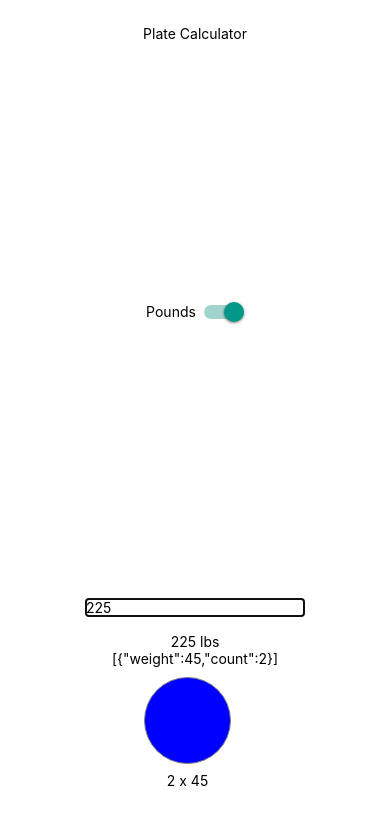
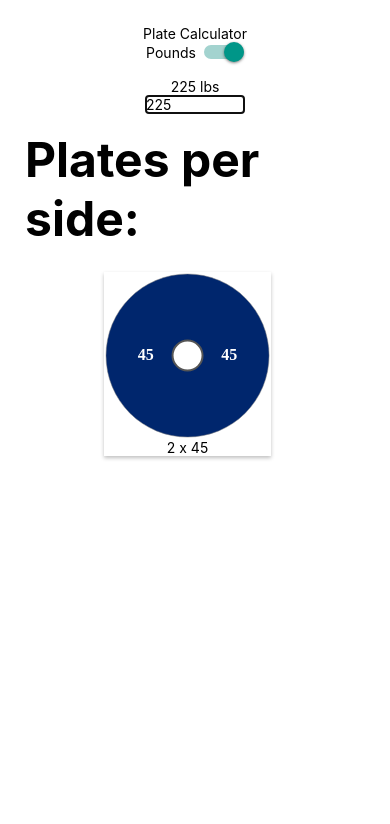
Before and after one commit to BrennanGlynn/PlateCalculator, a React Native app: screen / in a window 390 px wide. Shown: the top 824 px of the page. Built offline with nearby package versions, Linux system fonts and the light colour scheme.

Commit message:
Minor updates

```diff
--- a/App.js
+++ b/App.js
@@ -1,7 +1,16 @@
 import { StatusBar } from "expo-status-bar";
 import { useEffect, useState } from "react";
-import { StyleSheet, Switch, Text, TextInput, View } from "react-native";
+import {
+  ScrollView,
+  SafeAreaView,
+  StyleSheet,
+  Switch,
+  Text,
+  TextInput,
+  View,
+} from "react-native";
 import PlateVisualization from "./components/PlateVisualization";
+import Constants from "expo-constants";
 
 const plateWeights = [45, 35, 25, 10, 5, 2.5, 1, 0.75, 0.5, 0.25];
 export default function App() {
@@ -11,13 +20,10 @@ export default function App() {
 
   const calculateWeightPlatesPerSide = (totalWeight) => {
     // Define the weight of the barbell
-    const barbellWeight = 45; // 45 pounds for a standard Olympic barbell
+    const barbellWeight = 45;
 
     // Subtract the weight of the barbell from the total weight
     totalWeight -= barbellWeight;
-
-    // Define an array of standard weight plate sizes
-    const plateWeights = [45, 35, 25, 10, 5, 2.5, 1, 0.75, 0.5, 0.25];
 
     // Initialize an empty object to store the plate count for each size per side
     const plateCountPerSide = {};
@@ -58,7 +64,6 @@ export default function App() {
       <Text>Plate Calculator</Text>
       <View
         style={{
-          flex: 1,
           flexDirection: "row",
           alignItems: "center",
           justifyContent: "space-between",
@@ -68,19 +73,22 @@ export default function App() {
         <Text style={{ marginRight: 8 }}>{isPounds ? "Pounds" : "Kilos"}</Text>
         <Switch value={isPounds} onValueChange={setIsPounds} />
       </View>
+      <Text>
+        {weight} {isPounds ? "lbs" : "kgs"}
+      </Text>
       <TextInput
         keyboardType="numeric"
         value={weight}
         onChangeText={setWeight}
-        style={{ marginBottom: 16, borderWidth: 1 }}
+        style={{ marginBottom: 16, borderWidth: 1, width: 100 }}
         autoFocus
       />
-      <Text>
-        {weight} {isPounds ? "lbs" : "kgs"}
-      </Text>
 
-      <Text>{JSON.stringify(calculatedPlates)}</Text>
-      <PlateVisualization plates={calculatedPlates} />
+      <Text style={styles.platesPerSideLabel}>Plates per side:</Text>
+
+      <ScrollView>
+        <PlateVisualization plates={calculatedPlates} />
+      </ScrollView>
 
       <StatusBar style="auto" />
     </View>
@@ -92,7 +100,16 @@ const styles = StyleSheet.create({
     flex: 1,
     backgroundColor: "#fff",
     alignItems: "center",
-    justifyContent: "center",
+    justifyContent: "flex-start",
     padding: "25px",
+    marginTop: Constants.statusBarHeight,
+  },
+  platesPerSideLabel: {
+    fontSize: 48,
+    fontWeight: "700",
+  },
+  scrollView: {
+    backgroundColor: "pink",
+    marginHorizontal: 20,
   },
 });
--- a/app.json
+++ b/app.json
@@ -11,9 +11,7 @@
       "resizeMode": "contain",
       "backgroundColor": "#ffffff"
     },
-    "assetBundlePatterns": [
-      "**/*"
-    ],
+    "assetBundlePatterns": ["**/*"],
     "ios": {
       "supportsTablet": true
     },
@@ -21,7 +19,8 @@
       "adaptiveIcon": {
         "foregroundImage": "./assets/adaptive-icon.png",
         "backgroundColor": "#ffffff"
-      }
+      },
+      "softwareKeyboardLayoutMode": "pan"
     },
     "web": {
       "favicon": "./assets/favicon.png"
--- a/components/PlateVisualization.js
+++ b/components/PlateVisualization.js
@@ -1,21 +1,56 @@
-// PlateVisualization.js
-
 import React from "react";
 import { StyleSheet, View, Text } from "react-native";
+import { Svg, Circle, Text as SVGText } from "react-native-svg";
+import removeLeadingZero from "../utility/removeLeadingZero";
 
 const PlateVisualization = ({ plates }) => {
   return (
     <View style={styles.container}>
       {plates.map((plate, index) => (
         <View key={index} style={styles.plateGroup}>
-          <View
-            style={{
-              ...styles.plate,
-              backgroundColor: getPlateColor(plate.weight),
-              width: getPlateSize(plate.weight),
-              height: getPlateSize(plate.weight),
-            }}
-          ></View>
+          <Svg
+            width={getPlateSize(plate.weight)}
+            height={getPlateSize(plate.weight)}
+          >
+            <Circle
+              cx={getPlateSize(plate.weight) / 2}
+              cy={getPlateSize(plate.weight) / 2}
+              r={getPlateSize(plate.weight) / 2 - 2}
+              fill={getPlateColor(plate.weight)}
+              stroke="gray"
+              strokeWidth="0.5"
+            />
+            <Circle
+              cx={getPlateSize(plate.weight) / 2}
+              cy={getPlateSize(plate.weight) / 2}
+              r={15}
+              fill="white"
+              stroke="#555"
+              strokeWidth="2"
+            />
+            <SVGText
+              x="25%"
+              y="50%"
+              fill={getPlateTextColor(plate.weight)}
+              fontSize="16"
+              fontWeight="bold"
+              textAnchor="middle"
+              dy=".3em"
+            >
+              {removeLeadingZero(plate.weight)}
+            </SVGText>
+            <SVGText
+              x="75%"
+              y="50%"
+              fill={getPlateTextColor(plate.weight)}
+              fontSize="16"
+              fontWeight="bold"
+              textAnchor="middle"
+              dy=".3em"
+            >
+              {removeLeadingZero(plate.weight)}
+            </SVGText>
+          </Svg>
           <Text>
             {plate.count} x {plate.weight}
           </Text>
@@ -25,38 +60,45 @@ const PlateVisualization = ({ plates }) => {
   );
 };
 
-// Get plate color based on weight
 const getPlateColor = (weight) => {
   switch (weight) {
     case 45:
-      return "blue";
+      return "#00266D";
     case 35:
+      return "#017F26";
+    case 25:
+      return "#017F26";
+    case 10:
+      return "#FFF3DD";
+    case 5:
+      return "white";
+    case 2.5:
       return "black";
-    case 25:
-      return "green";
-    case 10:
-      return "white";
-    case 5:
-      return "lightblue";
-    case 2.5:
-      return "green";
     case 1:
-      return "red";
+      return "#9D222A";
     case 0.75:
-      return "blue";
+      return "#007FD1";
     case 0.5:
-      return "green";
+      return "#00A12F";
     case 0.25:
       return "white";
     default:
+      return "#ccc";
+  }
+};
+
+const getPlateTextColor = (weight) => {
+  switch (weight) {
+    case 10:
       return "black";
+    default:
+      return "white";
   }
 };
 
 const getPlateSize = (weight) => {
-  // Use a base size plus the square root of the weight for scaling
-  const baseSize = 20; // You can adjust this to control the minimum size
-  return baseSize + Math.sqrt(weight) * 10; // The factor 10 can be adjusted as well
+  const baseSize = 100;
+  return baseSize + Math.sqrt(weight) * 10;
 };
 
 const styles = StyleSheet.create({
@@ -64,17 +106,19 @@ const styles = StyleSheet.create({
     flexDirection: "row",
     padding: 10,
     marginBottom: 20,
+    flexWrap: "wrap",
+    justifyContent: "center",
+    padding: 24,
   },
   plateGroup: {
     alignItems: "center",
     justifyContent: "center",
     marginRight: 15,
-  },
-  plate: {
-    borderRadius: 100,
-    marginBottom: 8,
-    borderColor: "gray",
-    borderWidth: 0.5,
+    shadowColor: "#000",
+    shadowOffset: { width: 0, height: 2 },
+    shadowOpacity: 0.25,
+    shadowRadius: 3.84,
+    elevation: 5,
   },
 });
 
--- /dev/null
+++ b/utility/removeLeadingZero.js
@@ -0,0 +1,3 @@
+export default (num) => {
+  return String(num).replace(/^0+/, "");
+};
```
Also changed, not shown: 1 other file (tests, documents, lock files or other folders).
